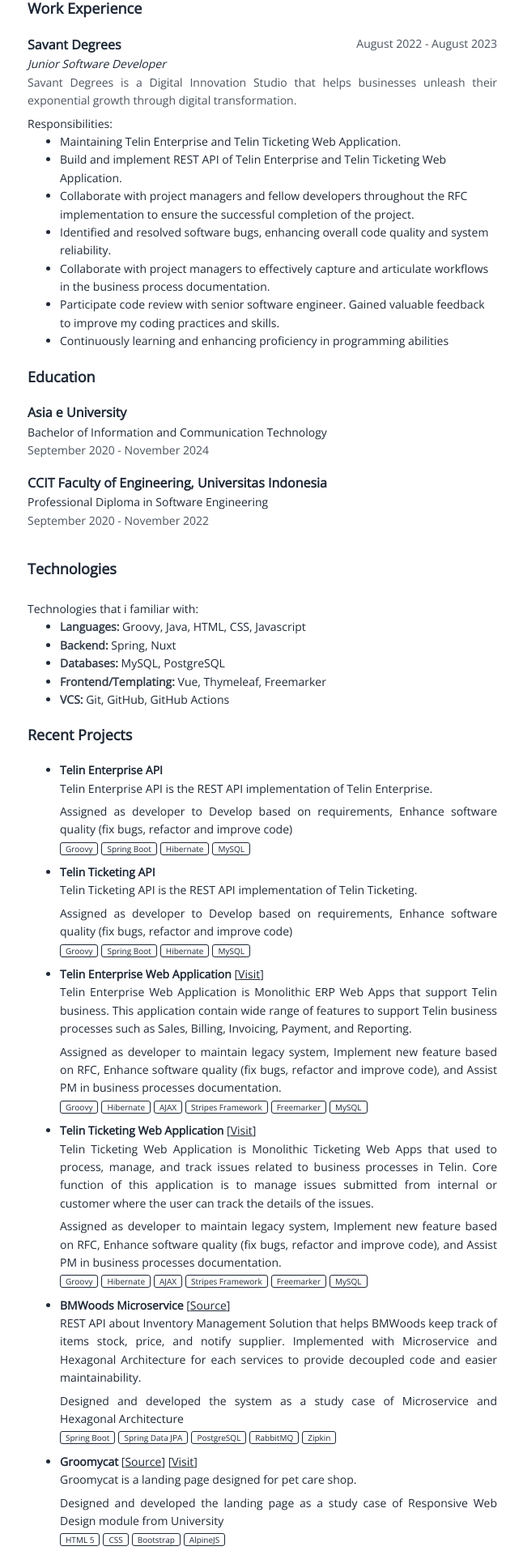
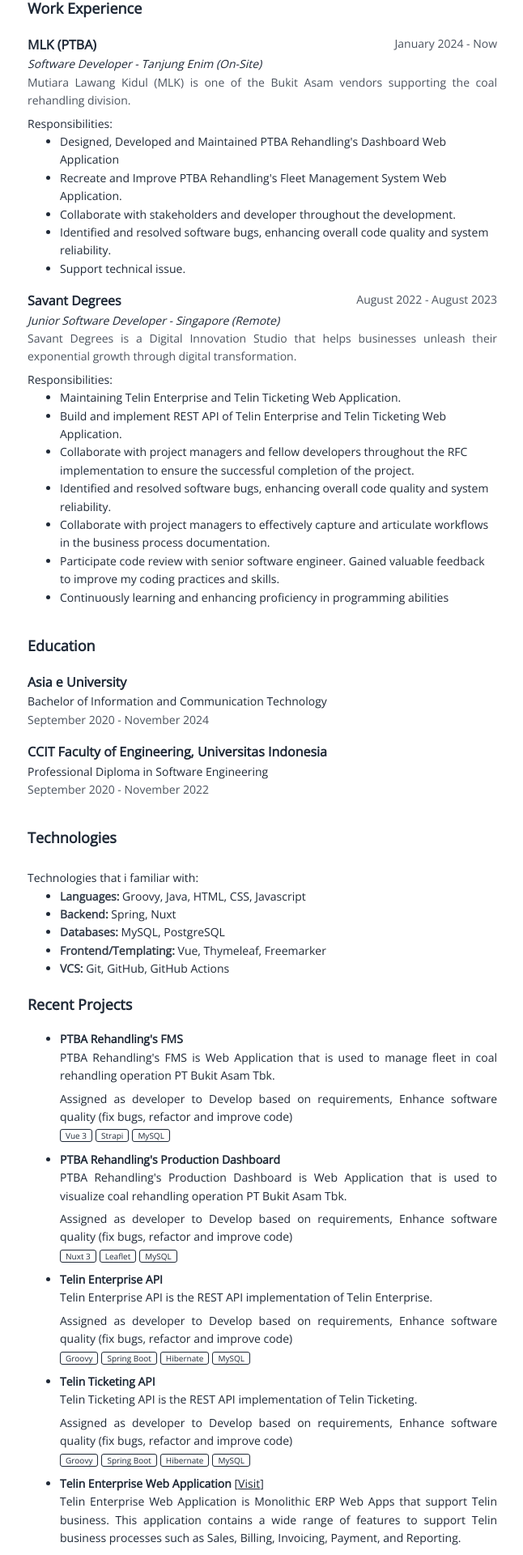
Before and after one commit to bondopangaji/bondopangaji.github.io, a Vue app: page /portfolio in a window 1280 px wide. Shown: the part 137-2057 px from the top of the page at 81% size, without its empty margins (316-962 px from the left). Built offline with nearby package versions, Linux system fonts and the light colour scheme.

Commit message:
feat: update porto

```diff
--- a/src/components/Projects.vue
+++ b/src/components/Projects.vue
@@ -1,32 +1,51 @@
 <script setup>
 import Badge from '../components/reusable/Badge.vue';
 import { portfolio } from '../data/portfolio.js';
-  import { ref } from 'vue';
+import { ref, computed } from 'vue';
 
 const projects = ref(portfolio);
+
+const currentPage = ref(1);
+const itemsPerPage = 6;
+
+const paginatedProjects = computed(() => {
+  const startIndex = (currentPage.value - 1) * itemsPerPage;
+  const endIndex = startIndex + itemsPerPage;
+  return projects.value.slice(startIndex, endIndex);
+});
+
+const totalPages = computed(() => Math.ceil(projects.value.length / itemsPerPage));
+
+const goToPage = (page) => {
+  currentPage.value = page;
+};
 </script>
 
 <template>
   <h3 class="projects-title">Recent Projects</h3>
   <ul>
-    <div v-for="project in projects" :key="project.id">
+    <div v-for="project in paginatedProjects" :key="project.id">
       <div class="projects-container">
         <li><span class="bold">{{ project.title }}</span>
           <span v-if="project.links?.github">
-          [<a v-bind:href="project.links.github" target="_blank">Source</a>]
+            [<a :href="project.links.github" target="_blank">Source</a>]
           </span>
           <span v-if="project.links?.visit">
-          [<a v-bind:href="project.links.visit" target="_blank">Visit</a>]
+            [<a :href="project.links.visit" target="_blank">Visit</a>]
           </span>
         </li>
         <p>{{ project.description }}</p>
         <p style="margin-top: 6px;">{{ project.whatido }}</p>
-      <Badge v-for="(builtWith, index) in project.builtWith" :key="index" class="badge-margin" >{{ builtWith }}</Badge>
+        <Badge v-for="(builtWith, index) in project.builtWith" :key="index" class="badge-margin">{{ builtWith }}
+        </Badge>
       </div>
     </div>
   </ul>
+  <div class="pagination">
+    <button v-for="page in totalPages" :key="page" @click="goToPage(page)" :disabled="page === currentPage"
+      style="margin-right: 3px;">{{ page }}</button>
+  </div>
 </template>
-
 
 <style scoped>
 .projects-title {
@@ -55,4 +74,10 @@
 a {
   color: var(--color-text);
 }
+
+.pagination {
+  display: flex;
+  justify-content: center;
+  align-items: center;
+}
 </style>
--- a/src/components/WorkExperience.vue
+++ b/src/components/WorkExperience.vue
@@ -8,9 +8,10 @@
 <template>
   <h3 class="we-title">Work Experience</h3>
 
-  <div v-for="work in works">
+  <div v-for="work in works" class="we-wrapper">
     <div class="we-header">
-      <a v-bind:href="work.companyLink" target="_blank" class="we-company">{{ work.companyName }}</a> <span class="we-duration">{{ work.startDate }} - {{ work.endDate }}</span>
+      <a v-bind:href="work.companyLink" target="_blank" class="we-company">{{ work.companyName }}</a> <span
+        class="we-duration">{{ work.startDate }} - {{ work.endDate }}</span>
     </div>
     <div class="we-role">{{ work.title }}</div>
     <div class="we-description">{{ work.companyDescription }}</div>
@@ -36,6 +37,10 @@
   justify-content: space-between;
 }
 
+.we-wrapper {
+  padding-bottom: 16px;
+}
+
 .we-company {
   font-size: medium;
   font-weight: 600;
@@ -56,6 +61,7 @@
   text-justify: inter-word;
   opacity: 0.8;
 }
+
 .we-responsibilites-container {
   padding-top: 6px;
 }
@@ -63,5 +69,4 @@
 ul {
   margin: 0;
 }
-
 </style>
--- a/src/data/now.js
+++ b/src/data/now.js
@@ -1,18 +1,10 @@
 export const now = [
   {
     id: 1,
-    hnn: 'Strengthen Java with Spring Boot (Usually I use Groovy)',
+    hnn: 'Learning Go with Echo'
   },
   {
     id: 2,
-    hnn: 'Learning Go with Echo',
-  },
-  {
-    id: 3,
-    hnn: 'Integrate Backend with HTMX',
-  },
-  {
-    id: 4,
-    hnn: 'Playing around with Vue (Learning front-end paradigm, HTMX clears btw)',
-  },
-];
+    hnn: 'Playing around with Vue (Learning front-end paradigm)'
+  }
+]
--- a/src/data/portfolio.js
+++ b/src/data/portfolio.js
@@ -1,23 +1,43 @@
 export const portfolio = [
+  {
+    id: 1,
+    title: `PTBA Rehandling's FMS`,
+    description: `PTBA Rehandling's FMS is Web Application that is used to manage fleet in coal rehandling operation PT Bukit Asam Tbk.`,
+    whatido:
+      'Assigned as developer to Develop based on requirements, Enhance software quality (fix bugs, refactor and improve code)',
+    builtWith: ['Vue 3', 'Strapi', 'MySQL']
+  },
+  {
+    id: 1,
+    title: `PTBA Rehandling's Production Dashboard`,
+    description: `PTBA Rehandling's Production Dashboard is Web Application that is used to visualize coal rehandling operation PT Bukit Asam Tbk.`,
+    whatido:
+      'Assigned as developer to Develop based on requirements, Enhance software quality (fix bugs, refactor and improve code)',
+    builtWith: ['Nuxt 3', 'Leaflet', 'MySQL']
+  },
   {
     id: 1,
     title: 'Telin Enterprise API',
     description: 'Telin Enterprise API is the REST API implementation of Telin Enterprise.',
-    whatido: 'Assigned as developer to Develop based on requirements, Enhance software quality (fix bugs, refactor and improve code)',
+    whatido:
+      'Assigned as developer to Develop based on requirements, Enhance software quality (fix bugs, refactor and improve code)',
     builtWith: ['Groovy', 'Spring Boot', 'Hibernate', 'MySQL']
   },
   {
     id: 2,
     title: 'Telin Ticketing API',
     description: 'Telin Ticketing API is the REST API implementation of Telin Ticketing.',
-    whatido: 'Assigned as developer to Develop based on requirements, Enhance software quality (fix bugs, refactor and improve code)',
+    whatido:
+      'Assigned as developer to Develop based on requirements, Enhance software quality (fix bugs, refactor and improve code)',
     builtWith: ['Groovy', 'Spring Boot', 'Hibernate', 'MySQL']
   },
   {
     id: 3,
     title: 'Telin Enterprise Web Application',
-    description: 'Telin Enterprise Web Application is Monolithic ERP Web Apps that support Telin business. This application contain wide range of features to support Telin business processes such as Sales, Billing, Invoicing, Payment, and Reporting.',
-    whatido: 'Assigned as developer to maintain legacy system, Implement new feature based on RFC, Enhance software quality (fix bugs, refactor and improve code), and Assist PM in business processes documentation.',
+    description:
+      'Telin Enterprise Web Application is Monolithic ERP Web Apps that support Telin business. This application contains a wide range of features to support Telin business processes such as Sales, Billing, Invoicing, Payment, and Reporting.',
+    whatido:
+      'Assigned as developer to maintain legacy system, Implement new features based on RFC, Enhance software quality (fix bugs, refactor and improve code), and Assist PM in business processes documentation.',
     links: {
       visit: 'https://es.telin.co.id/'
     },
@@ -26,8 +46,10 @@
   {
     id: 4,
     title: 'Telin Ticketing Web Application',
-    description: 'Telin Ticketing Web Application is Monolithic Ticketing Web Apps that used to process, manage, and track issues related to business processes in Telin. Core function of this application is to manage issues submitted from internal or customer where the user can track the details of the issues.',
-    whatido: 'Assigned as developer to maintain legacy system, Implement new feature based on RFC, Enhance software quality (fix bugs, refactor and improve code), and Assist PM in business processes documentation.',
+    description:
+      'Telin Ticketing Web Application is Monolithic Ticketing Web Apps that are used to process, manage, and track issues related to business processes in Telin. Core function of this application is to manage issues submitted from internal or customer where the user can track the details of the issues.',
+    whatido:
+      'Assigned as developer to maintain legacy system, Implement new features based on RFC, Enhance software quality (fix bugs, refactor and improve code), and Assist PM in business processes documentation.',
     links: {
       visit: 'https://ticketing.telin.co.id/'
     },
@@ -36,8 +58,10 @@
   {
     id: 5,
     title: 'BMWoods Microservice',
-    description: 'REST API about Inventory Management Solution that helps BMWoods keep track of items stock, price, and notify supplier. Implemented with Microservice and Hexagonal Architecture for each services to provide decoupled code and easier maintainability.',
-    whatido: 'Designed and developed the system as a study case of Microservice and Hexagonal Architecture',
+    description:
+      'REST API about Inventory Management Solution that helps BMWoods keep track of items stock, price, and notify suppliers. Implemented with Microservice and Hexagonal Architecture for each service to provide decoupled code and easier maintainability.',
+    whatido:
+      'Designed and developed the system as a study case of Microservice and Hexagonal Architecture',
     links: {
       github: 'https://github.com/bondopangaji/bmwoods-microservice'
     },
@@ -46,12 +70,13 @@
   {
     id: 6,
     title: 'Groomycat',
-    description: 'Groomycat is a landing page designed for pet care shop.',
-    whatido: 'Designed and developed the landing page as a study case of Responsive Web Design module from University',
+    description: 'Groomycat is a landing page designed for pet care shops.',
+    whatido:
+      'Designed and developed the landing page as a study case of Responsive Web Design module from University',
     links: {
       github: 'https://github.com/bondopangaji/groomycat',
       visit: 'https://www.bondopangaji.xyz/groomycat/'
     },
     builtWith: ['HTML 5', 'CSS', 'Bootstrap', 'AlpineJS']
-  },
-];
+  }
+]
--- a/src/data/work.js
+++ b/src/data/work.js
@@ -1,10 +1,28 @@
 export const work = [
   {
     id: 1,
-    title: 'Junior Software Developer',
+    title: 'Software Developer - Tanjung Enim (On-Site)',
+    companyName: 'MLK (PTBA)',
+    companyLink: '#',
+    companyDescription:
+      'Mutiara Lawang Kidul (MLK) is one of the Bukit Asam vendors supporting the coal rehandling division.',
+    startDate: 'January 2024',
+    endDate: 'Now',
+    responsibilities: [
+      `Designed, Developed and Maintained PTBA Rehandling's Dashboard Web Application`,
+      `Recreate and Improve PTBA Rehandling's Fleet Management System Web Application.`,
+      'Collaborate with stakeholders and developer throughout the development.',
+      'Identified and resolved software bugs, enhancing overall code quality and system reliability.',
+      'Support technical issue.'
+    ]
+  },
+  {
+    id: 1,
+    title: 'Junior Software Developer - Singapore (Remote)',
     companyName: 'Savant Degrees',
     companyLink: 'https://www.savantdegrees.com/',
-    companyDescription: 'Savant Degrees is a Digital Innovation Studio that helps businesses unleash their exponential growth through digital transformation.',
+    companyDescription:
+      'Savant Degrees is a Digital Innovation Studio that helps businesses unleash their exponential growth through digital transformation.',
     startDate: 'August 2022',
     endDate: 'August 2023',
     responsibilities: [
@@ -16,5 +34,5 @@
       'Participate code review with senior software engineer. Gained valuable feedback to improve my coding practices and skills.',
       'Continuously learning and enhancing proficiency in programming abilities'
     ]
-  },
-];
+  }
+]
--- a/src/views/Home.vue
+++ b/src/views/Home.vue
@@ -9,10 +9,9 @@
     enjoy writing well-documented code and implementing best practices in application development.
   </p>
   <p>
-    I have accrued approximately one year of experience as a Software Engineer at
-    <a href="https://www.savantdegrees.com/" target="_blank">SD</a> where I have been
-    actively involved in maintaining applications for our client while concurrently pursuing my
-    studies.
+    In addition to my academic pursuits, I am currently gaining valuable industry experience through my work in Software
+    Engineering. As I pursue full-time opportunities in this field, I am actively applying my skills and knowledge in
+    web development to deliver impactful solutions.
   </p>
 </template>
 
```
Also changed, not shown: src/views/About.vue (+4 -5 lines). Lines whose indentation alone changed are shown as unchanged.
